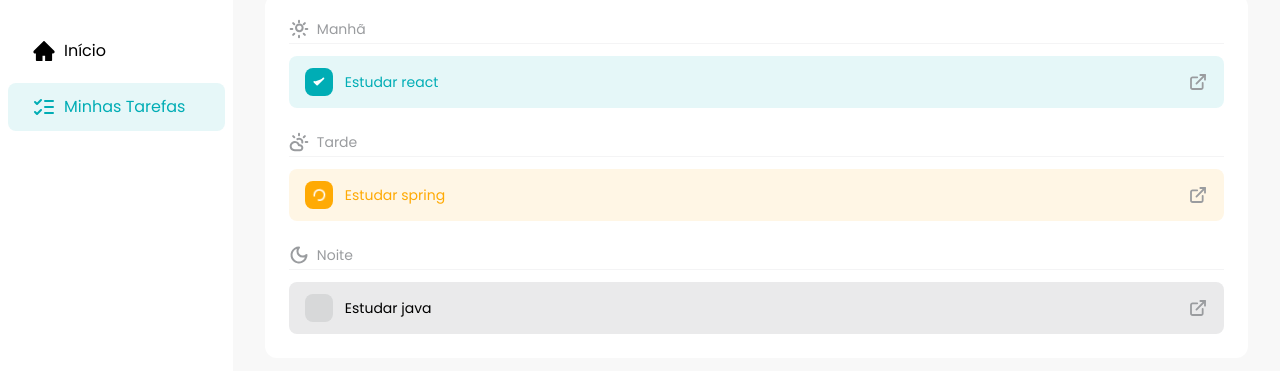
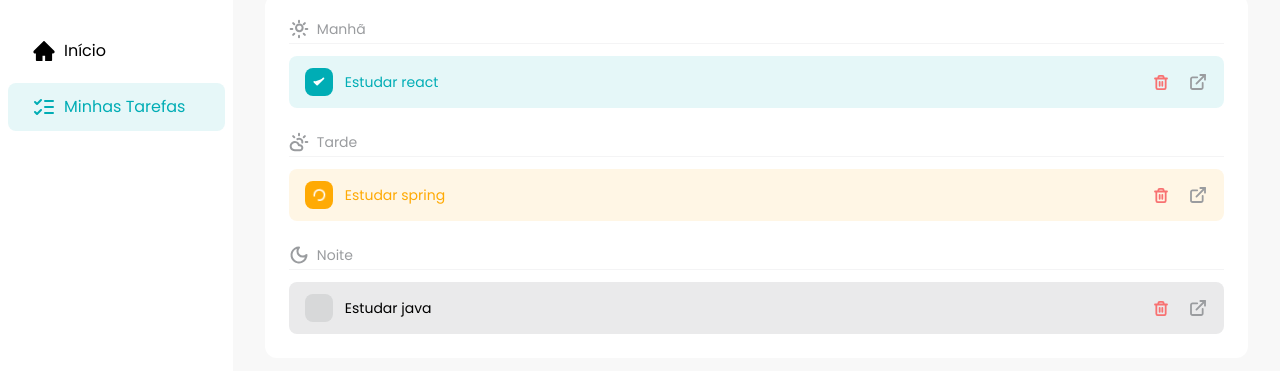
Before and after one commit to 0tavioPascoal/kore-manager, a React (Vite) app: page / in a window 1280 px wide. Shown: the part 145-516 px from the top of the page. Built offline with nearby package versions, Linux system fonts and the light colour scheme.

Commit message:
feat: ensure task can be deleted

```diff
--- a/src/components/Button.jsx
+++ b/src/components/Button.jsx
@@ -1,4 +1,4 @@
-const Button = ({ children, variant = 'primary' }) => {
+const Button = ({ children, variant = 'primary', ...rest }) => {
   const getVariantClass = () => {
     if (variant === 'primary') {
       return 'text-white bg-[#00ADB5]';
@@ -11,6 +11,7 @@
   return (
     <button
       className={`flex items-center gap-1 rounded-md px-3 py-1 text-xs font-semibold ${getVariantClass()} transition hover:opacity-75`}
+      {...rest}
     >
       {children}
     </button>
--- a/src/components/TaskItem.jsx
+++ b/src/components/TaskItem.jsx
@@ -1,8 +1,10 @@
 import CheckIcon from '../assets/icons/check.svg?react';
 import LoaderIcon from '../assets/icons/loader.svg?react';
 import DetailsIcon from '../assets/icons/details.svg?react';
+import TrashIcon from '../assets/icons/trash.svg?react';
+import Button from './Button';
 
-const TaskItem = ({ task, handleTaskClickedCheckbox }) => {
+const TaskItem = ({ task, handleClickedCheckbox, handleClickedDelete }) => {
   const getStatusClass = () => {
     if (task.status === 'done') {
       return 'text-[#00ADB5] bg-[#00ADB5]';
@@ -28,7 +30,7 @@
             type="checkbox"
             checked={task.status === 'done'}
             className="absolute h-full w-full cursor-pointer opacity-0"
-            onChange={() => handleTaskClickedCheckbox(task.id)}
+            onChange={() => handleClickedCheckbox(task.id)}
           />
           {task.status === 'done' && <CheckIcon />}
           {task.status === 'progress' && (
@@ -39,9 +41,14 @@
         {task.title}
       </div>
 
-      <a href="#" className="transition hover:opacity-75">
-        <DetailsIcon />
-      </a>
+      <div className="flex items-center gap-2">
+        <Button variant="ghost" onClick={() => handleClickedDelete(task.id)}>
+          <TrashIcon className="text-red-400" />
+        </Button>
+        <a href="#" className="transition hover:opacity-75">
+          <DetailsIcon />
+        </a>
+      </div>
     </div>
   );
 };
--- a/src/components/Tasks.jsx
+++ b/src/components/Tasks.jsx
@@ -34,6 +34,11 @@
     setTasks(newTasks);
   };
 
+  const handleTaskClickedDelete = (taskId) => {
+    const newTasks = tasks.filter((task) => task.id !== taskId);
+    setTasks(newTasks);
+  };
+
   return (
     <div className="w-full space-y-6 px-8 py-16">
       <div className="flex w-full justify-between">
@@ -66,7 +71,8 @@
             <TaskItem
               key={tasks.id}
               task={tasks}
-              handleTaskClickedCheckbox={handleTaskClickedCheckbox}
+              handleClickedCheckbox={handleTaskClickedCheckbox}
+              handleClickedDelete={handleTaskClickedDelete}
             />
           ))}
         </div>
@@ -79,7 +85,8 @@
             <TaskItem
               key={tasks.id}
               task={tasks}
-              handleTaskClickedCheckbox={handleTaskClickedCheckbox}
+              handleClickedCheckbox={handleTaskClickedCheckbox}
+              handleClickedDelete={handleTaskClickedDelete}
             />
           ))}
         </div>
@@ -92,7 +99,8 @@
             <TaskItem
               key={tasks.id}
               task={tasks}
-              handleTaskClickedCheckbox={handleTaskClickedCheckbox}
+              handleClickedCheckbox={handleTaskClickedCheckbox}
+              handleClickedDelete={handleTaskClickedDelete}
             />
           ))}
         </div>
```
Also changed, not shown: src/assets/icons/trash.svg (added).
